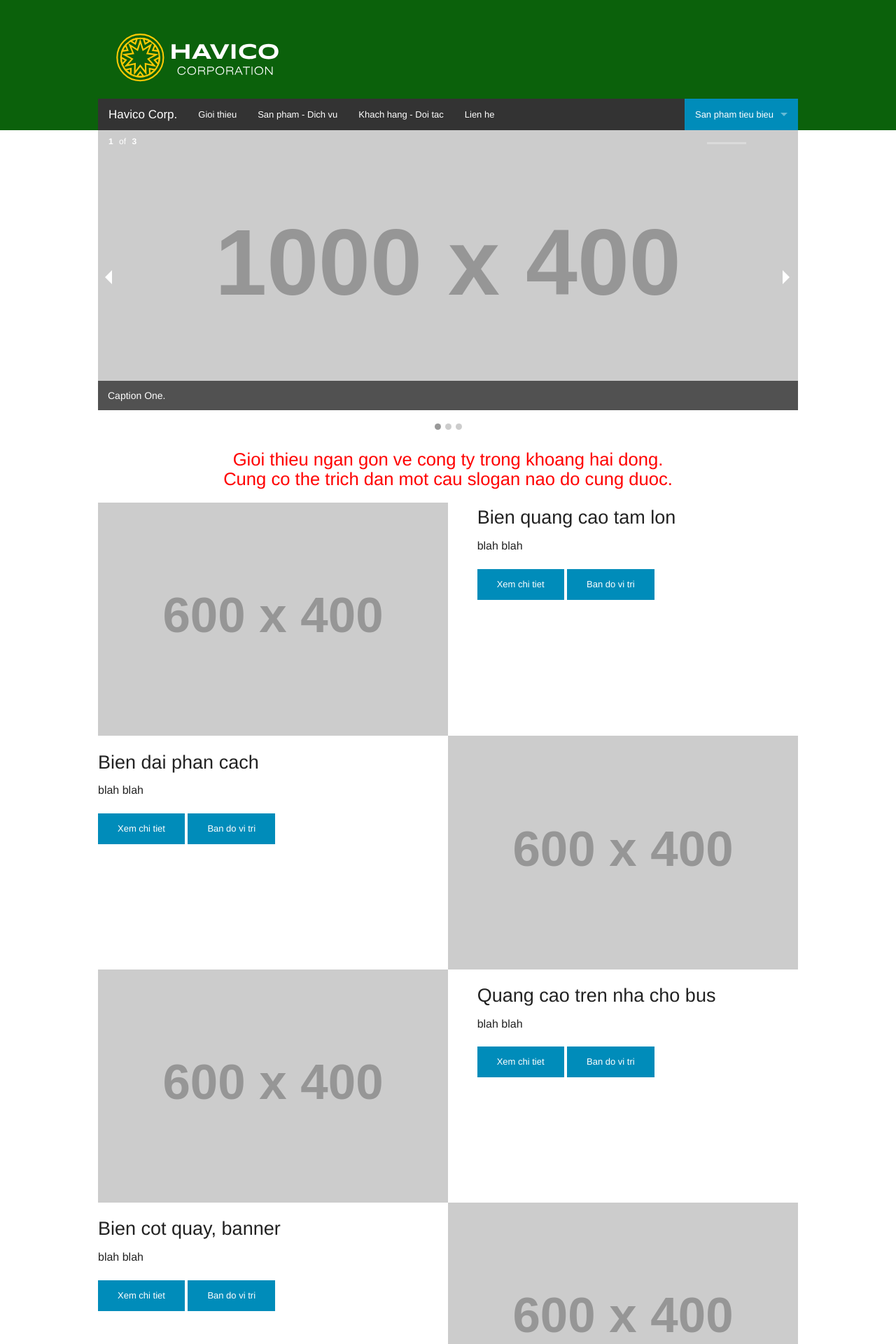
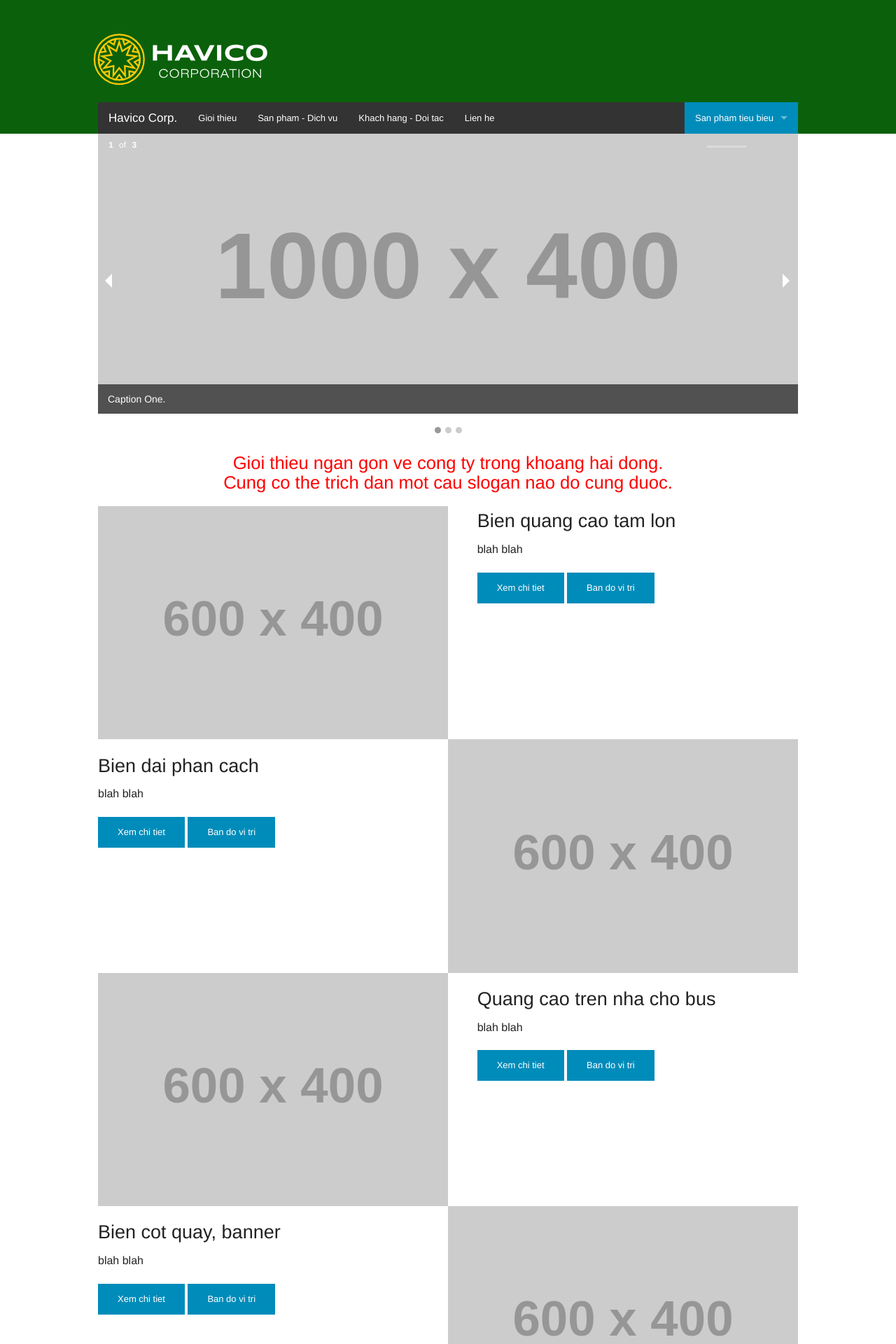
Before and after one commit to haviet/static-on-foundation, a Jekyll site: the page built from index.html, in a window 1280 px wide. Shown: the top 1920 px of the page at 70% size. Built offline with Jekyll 4.4.1, drawn with Linux system fonts in a browser that asks for light colours.

Commit message:
Update custom.css

```diff
--- a/css/custom.css
+++ b/css/custom.css
@@ -1,4 +1,4 @@
-img.hvlogo {width: 280px; margin-top:1em; margin-left: -0.2em;}
+img.hvlogo {width: 300px; margin-top:1em; margin-left: -1em;}
 img.hvlogo-small {width: 280px; margin-top:1em;}
 nav {margin-top: 1em;}
 
```
